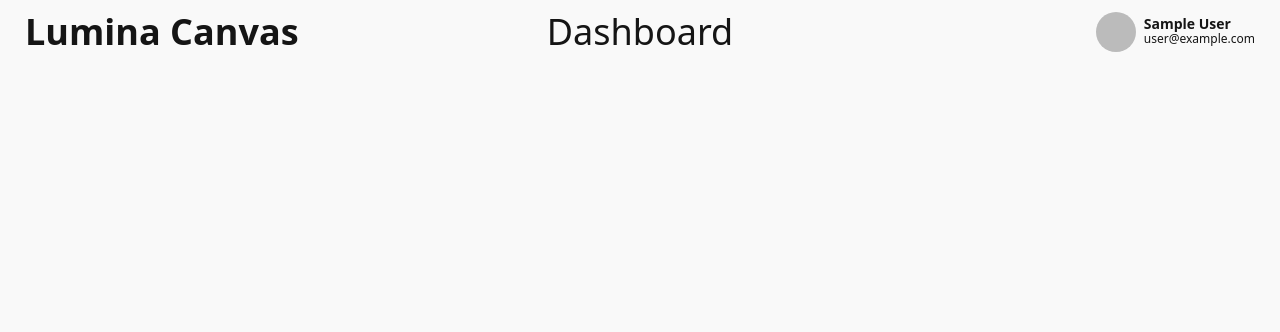
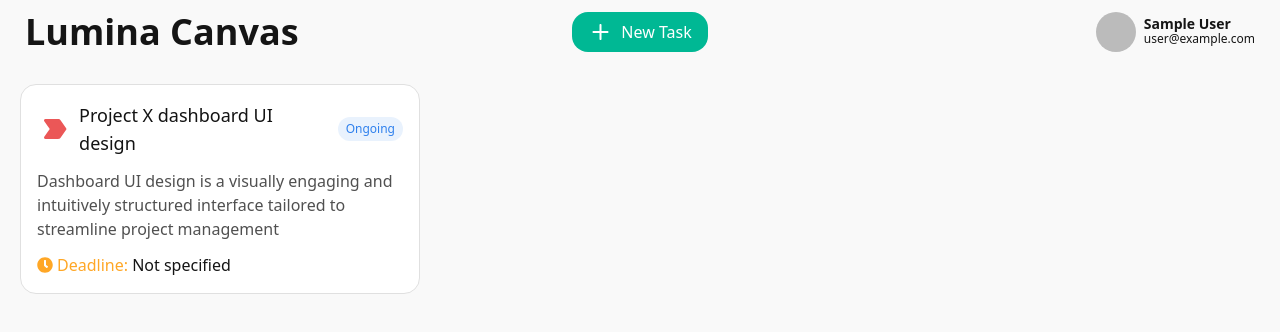
Before and after one commit to ZaibLComrade/Lumina-Canvas, a React (Vite) app: page /dashboard in a window 1280 px wide. Shown: the top 332 px of the page. Built offline with nearby package versions, Linux system fonts and the light colour scheme; no server answers; sample sign-in values are in the browser's storage.

Commit message:
Fixed task card bugs

```diff
--- /dev/null
+++ b/src/components/AddButton.jsx
@@ -0,0 +1,16 @@
+import addIcon from "../assets/add.svg";
+import PropTypes from "prop-types";
+
+export default function AddButton({ addFn }) {
+	return <button
+		onClick={ addFn }
+		className="flex items-center px-4 py-4 font-medium text-white rounded-full md:py-2 gap-2 bg-secondary md:rounded-2xl"
+	>
+		<span><img src={ addIcon }/></span>
+		<span className="hidden md:block">New Task</span>
+	</button>
+}
+
+AddButton.propTypes = {
+	addFn: PropTypes.func,
+}
--- a/src/components/Status.jsx
+++ b/src/components/Status.jsx
@@ -1,18 +1,19 @@
 import PropTypes from "prop-types";
+import { IoMdArrowDropdown, IoMdArrowDropup } from "react-icons/io";
 
 export default function Status({ state }) {
 	const commonStyle = "rounded-2xl px-2 py-1 text-xs font-medium"
-	if(state === "todo") return <div className={`text-neutral bg-neutral/10 ${commonStyle}`}>
-		<span>To Do</span>
-	</div>
+	const stateStyle = {
+		todo: "text-neutral bg-neutral/10",
+		ongoing: "text-blue-1 bg-blue-1/10",
+		completed: "text-green-1 bg-green-1/10"
+	}
 
-	if(state === "ongoing") return <div className={`text-blue-1 bg-blue-1/10 ${commonStyle}`}>
-		<span>Ongoing</span>
-	</div>
-
-	if(state === "completed") return <div className={`text-green-1 bg-green-1/10 ${commonStyle}`}>
-		<span>Done</span>
-	</div>
+	return <button className={`${ commonStyle } ${ stateStyle[state] } dropdown dropdown-end`}>
+		{ (state === "todo") && <span>To Do</span> }
+		{ (state === "ongoing") && <span>Ongoing</span> }
+		{ (state === "completed") && <span>Completed</span> }
+	</button>
 }
 
 Status.propTypes = {
--- a/src/components/TaskCard.jsx
+++ b/src/components/TaskCard.jsx
@@ -2,11 +2,11 @@ import PropTypes from "prop-types";
 import highPri from "../assets/highPri.svg";
 import midPri from "../assets/midPri.svg";
 import lowPri from "../assets/lowPri.svg";
-import deadlineIcon from "../assets/deadline.svg"
+import { FaClock } from "react-icons/fa";
 import Status from "./Status";
 
 const getPriority = (priority) => {
-	if(priority === "high") return <img src={ highPri }/>
+	if(priority === "high") return <img className="w-10 h-10" src={ highPri }/>
 	if(priority === "mid") return <img src={ midPri }/>
 	if(priority === "low") return <img src={ lowPri }/>
 }
@@ -15,12 +15,12 @@ export default function TaskCard({ title, description, priority, deadline, statu
 	return <div className="p-4 bg-white border rounded-2xl space-y-3 border-gray-2">
 		{/* Header */}
 		<div className="flex align-center gap-4">
-			<div className="flex align-center gap-2">
+			<div className="flex align-center grow gap-2">
 				{/* Priority */}
 				<div className="flex items-center">{ getPriority(priority) }</div>
 
 				{/* Headline */}
-				<div className="text-lg font-medium text-black-1">{ title }</div>
+				<div className="flex items-center w-full text-sm font-medium lg:text-lg text-black-1">{ title }</div>
 			</div>
 
 			{/* Status */}
@@ -29,12 +29,12 @@ export default function TaskCard({ title, description, priority, deadline, statu
 
 		{/* Description */}
 		<div>
-			<p className="text-gray-1">{ description }</p>
+			<p className="text-xs text-gray-1 lg:text-base">{ description }</p>
 		</div>
 
 		{/* Deadline */}
-		<div className="flex items-center gap-1">
-			<img className="font-medium text-accent" src={ deadlineIcon }/>
+		<div className="flex items-center text-xs gap-1 md:text-base">
+			<FaClock className="font-medium text-accent"/>
 			<p><span className="text-accent">Deadline:</span> { deadline }</p>
 		</div>
 	</div>
--- a/src/layout/dashboard/Dashboard.jsx
+++ b/src/layout/dashboard/Dashboard.jsx
@@ -1,8 +1,15 @@
-import TaskCard from "../../components/TaskCard"
+import AddButton from "../../components/AddButton"
 import Navbar from "./Navbar"
+import Tasks from "./Tasks"
 
 export default function Dashboard() {
 	return <div>
 		<Navbar/>
+		<Tasks/>
+
+		{/* Add button for small devices */}
+		<div className="fixed md:hidden bottom-4 right-4">
+			<AddButton/>
+		</div>
 	</div>
 }
--- a/src/layout/dashboard/Navbar.jsx
+++ b/src/layout/dashboard/Navbar.jsx
@@ -1,4 +1,5 @@
 import {NavLink, useNavigate} from "react-router-dom";
+import AddButton from "../../components/AddButton";
 import useAuth from "../../hooks/useAuth";
 
 
@@ -21,8 +22,8 @@ export default function Navbar() {
 				<a className="text-2xl md:text-4xl btn btn-ghost">Lumina Canvas</a>
 			</div>
 
-			<div className="navbar-center">
-				<h2 className="text-3xl font-medium md:text-4xl">Dashboard</h2>
+			<div className="hidden navbar-center md:block">
+				<AddButton/>
 			</div>
 
 			<div className="navbar-end">
@@ -38,8 +39,8 @@ export default function Navbar() {
 							</div>
 						</div>
 
-						{/* Info */}
-						<div className="font-normal text-left">
+						{/* Info for larger devices*/}
+						<div className="hidden font-normal text-left md:block">
 							{/* Name */}
 							<div className="font-bold">{ user.displayName }</div>
 
@@ -50,6 +51,12 @@ export default function Navbar() {
 
 					{/* Dropdown menu */}
 					<ul tabIndex={0} className="mt-3 z-[1] p-2 shadow menu menu-sm dropdown-content bg-base-100 rounded-box w-52">
+						<li className="border-b md:hidden border-gray-2">
+							<a className="flex flex-col items-start mb-1">
+								<div className="font-bold">{ user.displayName }</div>
+								<div className="text-xs">{ user.email }</div>
+							</a>
+						</li>
 						<li onClick={handleLogout}><a>Logout</a></li>
 					</ul>
 				</div>
--- /dev/null
+++ b/src/layout/dashboard/Tasks.jsx
@@ -0,0 +1,13 @@
+import TaskCard from "../../components/TaskCard";
+
+export default function Tasks() {
+	return <div className="p-5 grid grid-cols-1 gap-5 md:grid-cols-3">
+		<TaskCard
+			title="Project X dashboard UI design"
+			description="Dashboard UI design is a visually engaging and intuitively structured interface tailored to streamline project management"
+			priority="high"
+			status="ongoing"
+			deadline="Not specified"
+		/>
+	</div>
+}
```
Also changed, not shown: src/assets/add.svg (added).
